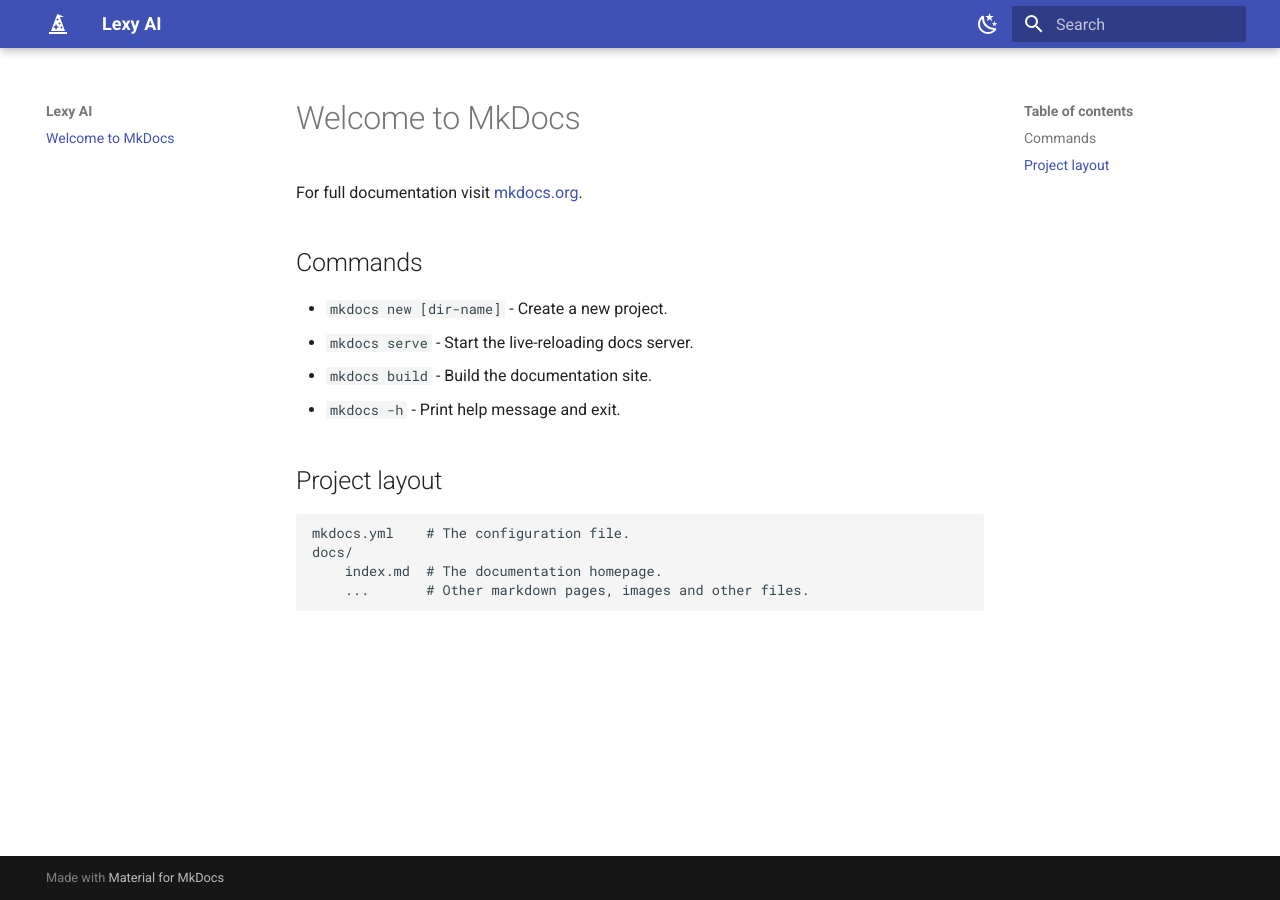
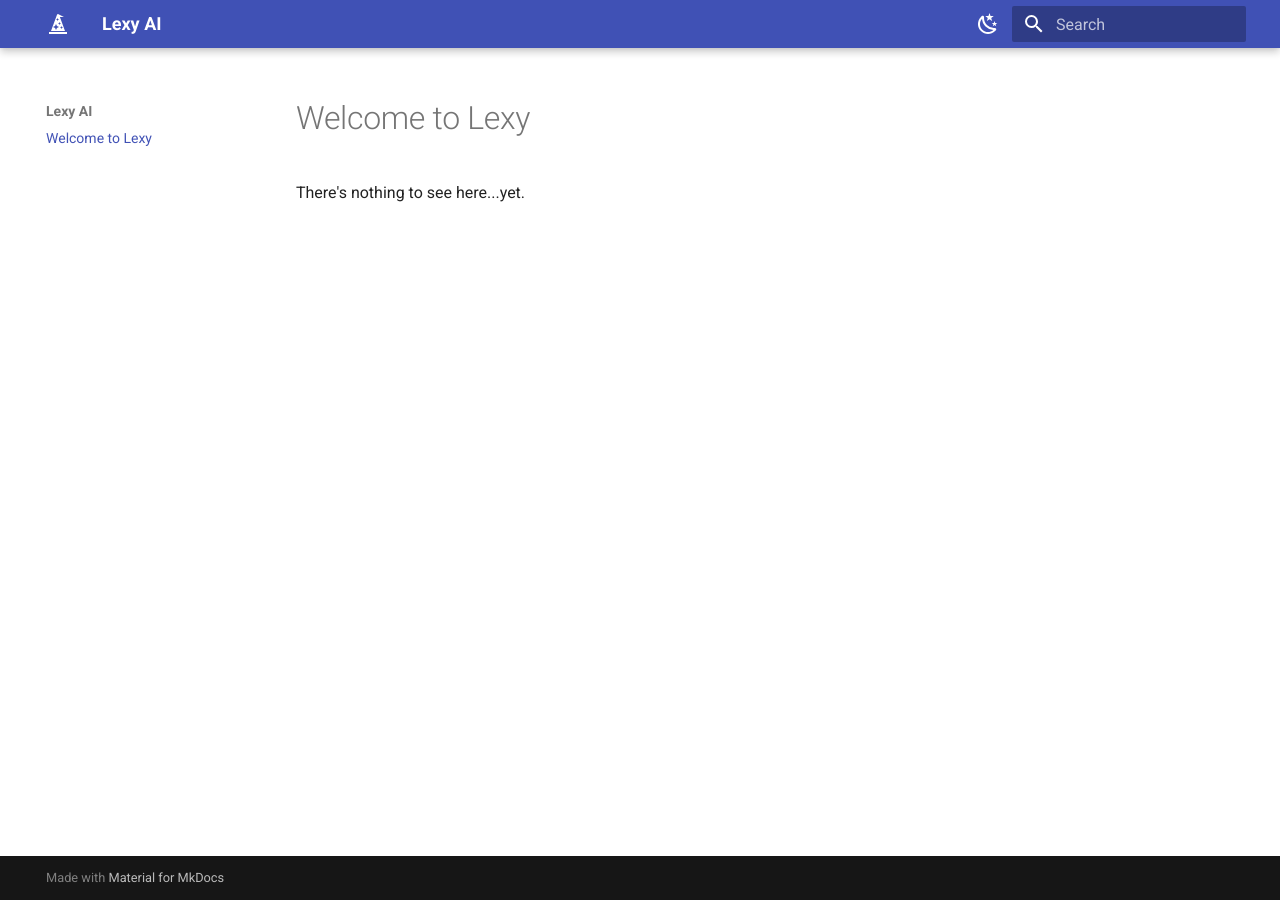
Before and after one commit to lexy-ai/lexy, an MkDocs documentation site: the page built from docs/docs/index.md, in a window 1280 px wide. Built offline with MkDocs 1.6.1 and Material for MkDocs 9.7.7, drawn with Linux system fonts in a browser that asks for light colours.

Commit message:
updated docs and changed push to main only

```diff
--- a/docs/docs/index.md
+++ b/docs/docs/index.md
@@ -1,17 +1,3 @@
-# Welcome to MkDocs
+# Welcome to Lexy
 
-For full documentation visit [mkdocs.org](https://www.mkdocs.org).
-
-## Commands
-
-* `mkdocs new [dir-name]` - Create a new project.
-* `mkdocs serve` - Start the live-reloading docs server.
-* `mkdocs build` - Build the documentation site.
-* `mkdocs -h` - Print help message and exit.
-
-## Project layout
-
-    mkdocs.yml    # The configuration file.
-    docs/
-        index.md  # The documentation homepage.
-        ...       # Other markdown pages, images and other files.
+There's nothing to see here...yet.
--- a/docs/mkdocs.yml
+++ b/docs/mkdocs.yml
@@ -1,5 +1,6 @@
 site_name: Lexy AI
 site_description: Lexy is a data platform for building AI applications.
+site_url: https://getlexy.com
 docs_dir: docs
 site_dir: site
 
```
Also changed, not shown: 1 other file.
